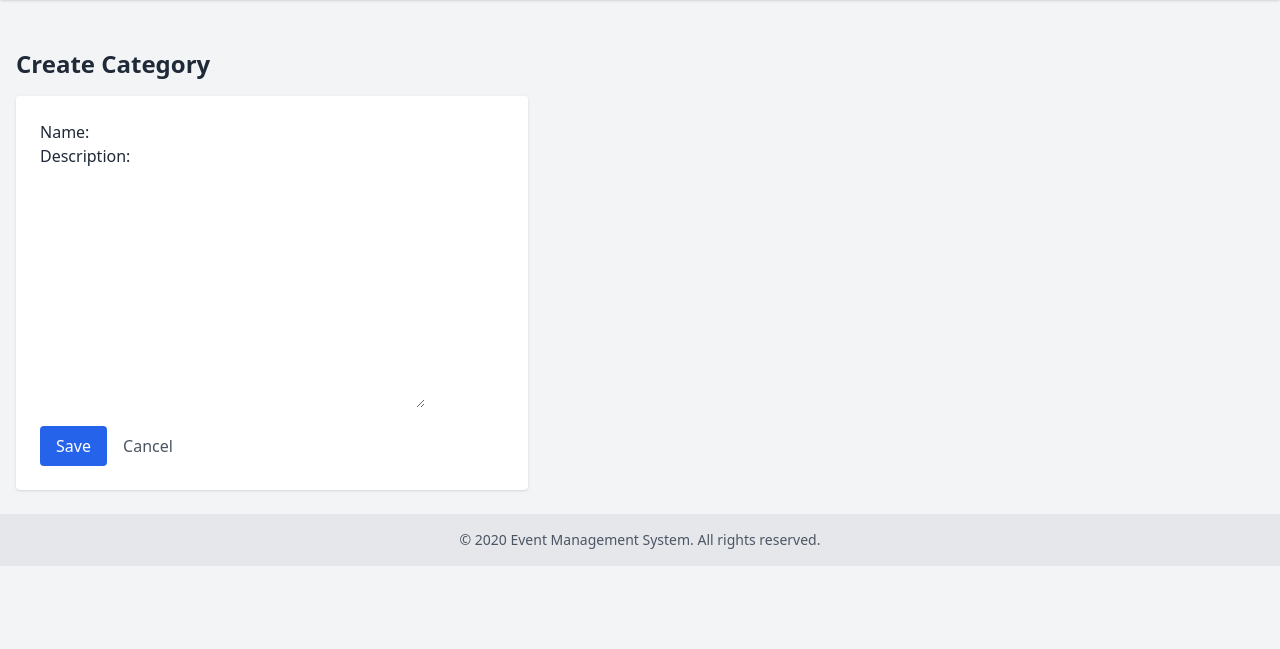
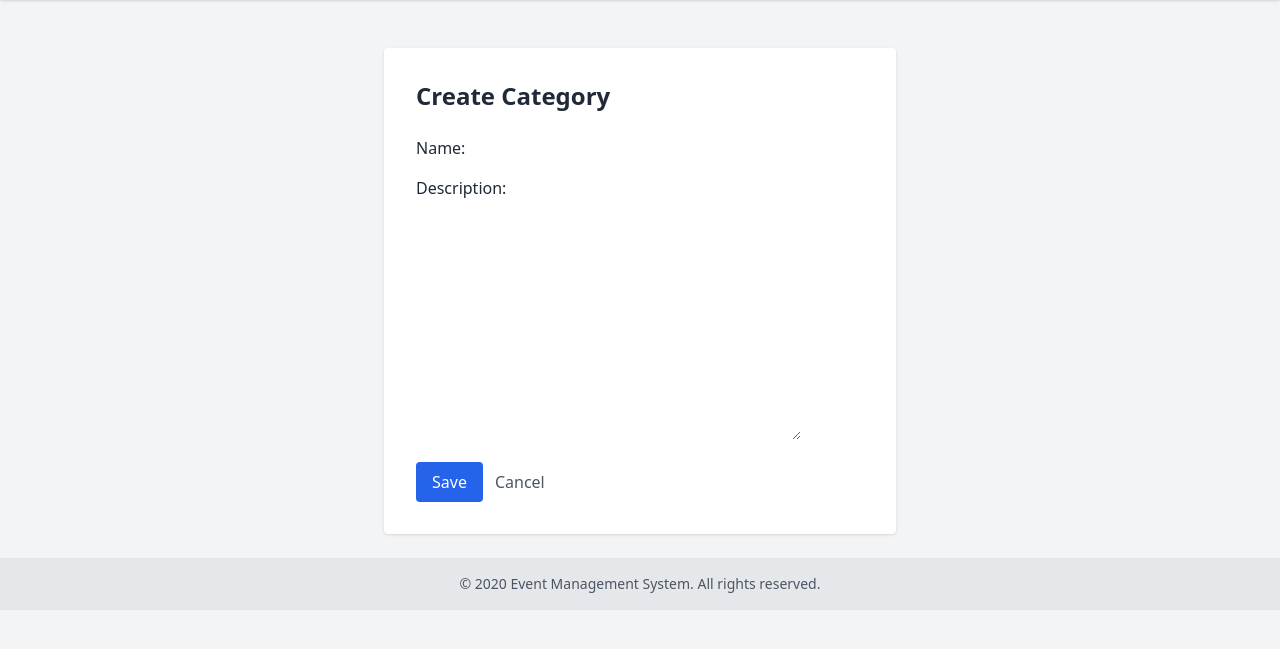
Before and after one commit to shehabuddin380/assignment-2-, a Django app: template tasks/templates/tasks/category_form.html in a window 1280 px wide. Shown: the part 60-709 px from the top of the page. Run offline with Django 5.2, Linux system fonts and the light colour scheme; tables that the repository leaves empty hold one stand-in row (values such as "Sample post"); the template is opened without the code that fills it: values that come from a table or form of the project are taken from there, most other values are stand-ins (such as "Sample title", 1, 10 or a date in 2020).

Commit message:
include a new file and update

```diff
--- a/tasks/templates/tasks/category_form.html
+++ b/tasks/templates/tasks/category_form.html
@@ -1,12 +1,19 @@
-{% extends "tasks/base.html" %}
+{% extends 'tasks/base.html' %}
 {% block title %}Category Form{% endblock %}
-
 {% block content %}
-<h1 class="text-2xl font-bold mb-4">{% if form.instance.pk %}Edit Category{% else %}Create Category{% endif %}</h1>
-<form method="post" class="bg-white p-6 rounded shadow max-w-lg">
-    {% csrf_token %}
-    {{ form.as_p }}
-    <button type="submit" class="bg-blue-600 text-white px-4 py-2 rounded hover:bg-blue-700 mt-3">Save</button>
-    <a href="{% url 'category_list' %}" class="ml-3 text-gray-600 hover:underline">Cancel</a>
-</form>
+<div class="max-w-lg mx-auto bg-white p-8 rounded shadow">
+    <h2 class="text-2xl font-bold mb-6">
+        {% if form.instance.pk %}Edit Category{% else %}Create Category{% endif %}
+    </h2>
+    <form method="post" class="space-y-4">
+        {% csrf_token %}
+        {{ form.as_p }}
+        <div class="flex items-center space-x-3">
+            <button type="submit" class="bg-blue-600 text-white px-4 py-2 rounded hover:bg-blue-700">
+                Save
+            </button>
+            <a href="{% url 'category_list' %}" class="text-gray-600 hover:underline">Cancel</a>
+        </div>
+    </form>
+</div>
 {% endblock %}
```
Also changed, not shown: users/templates/users/category_form.html (deleted, +0 -19 lines).
